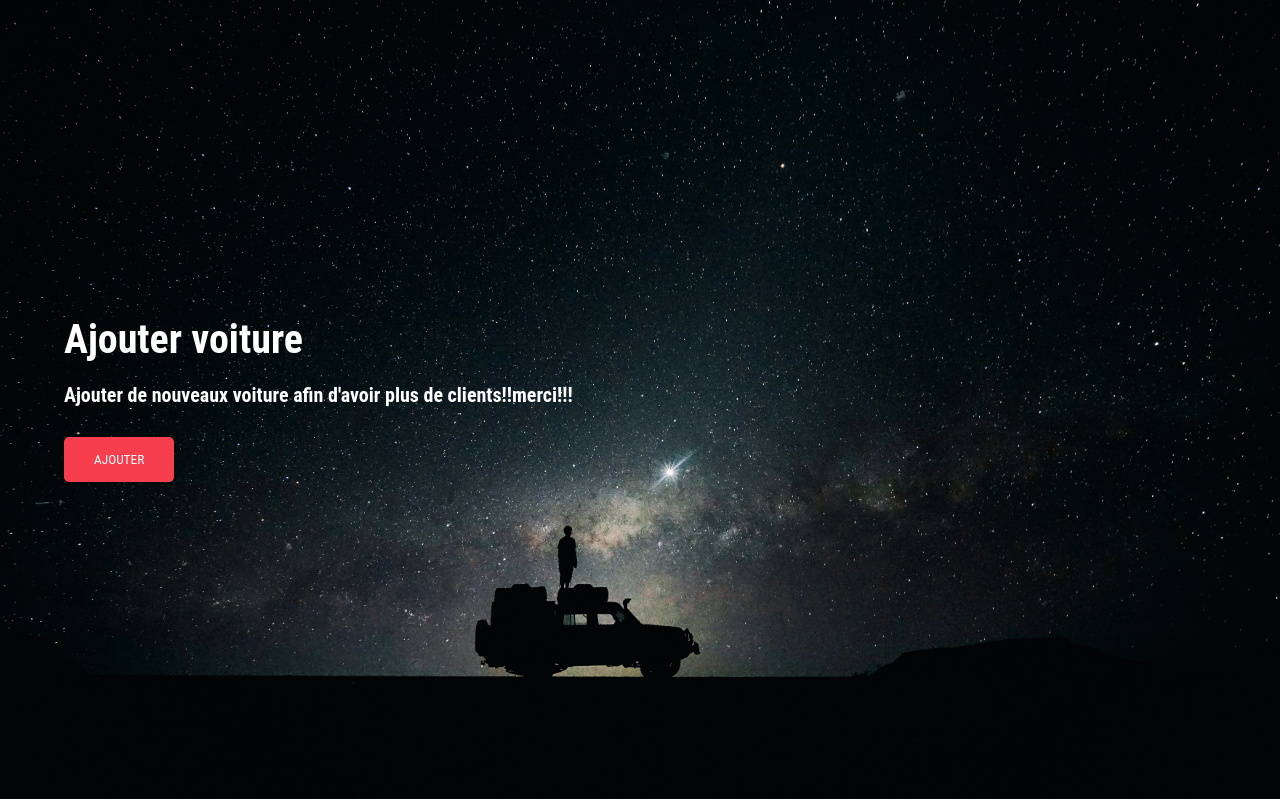
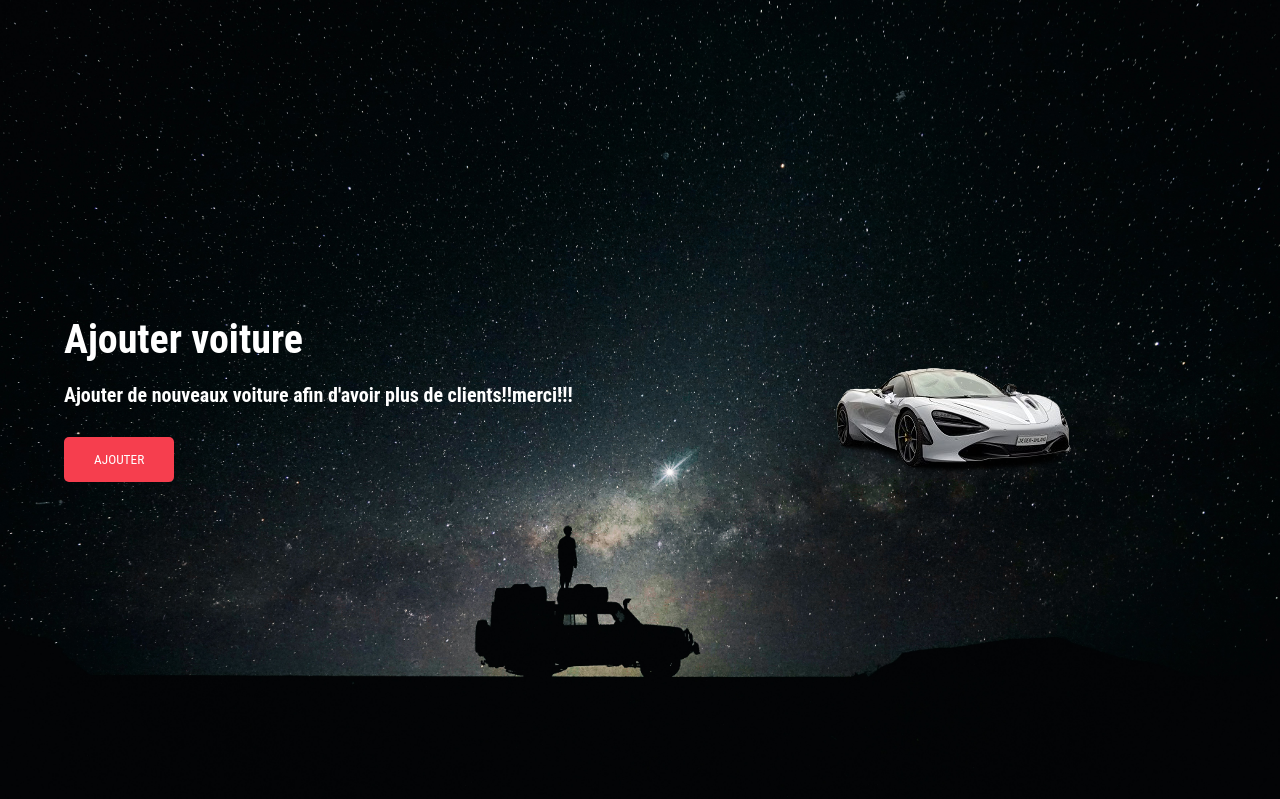
Before and after one commit to CorentintheShadow/flashMCqueen_loc, a PHP site: page / in a window 1280 px wide. Shown: the part 69-868 px from the top of the page. Run offline with PHP 8.4, Linux system fonts and the light colour scheme.

Commit message:
mettre une photo

```diff
--- a/design.css
+++ b/design.css
@@ -79,3 +79,8 @@ body{
     border-radius: 5px;
     cursor: pointer;
 }
+
+.imageposition {
+    position: absolute;
+    left: 800px;
+}
--- a/index.html
+++ b/index.html
@@ -21,6 +21,7 @@
         <h1>Ajouter voiture</h1>
         <p>Ajouter de nouveaux voiture afin d'avoir plus de clients!!merci!!!</p>
         <button>AJOUTER</button>
+        <img src="image/voiture_sportive.png" alt="honda_civic" class="imageposition">
     </section>
 </body>
 </html>
```
Also changed, not shown: image/voiture_sportive.png (added).
